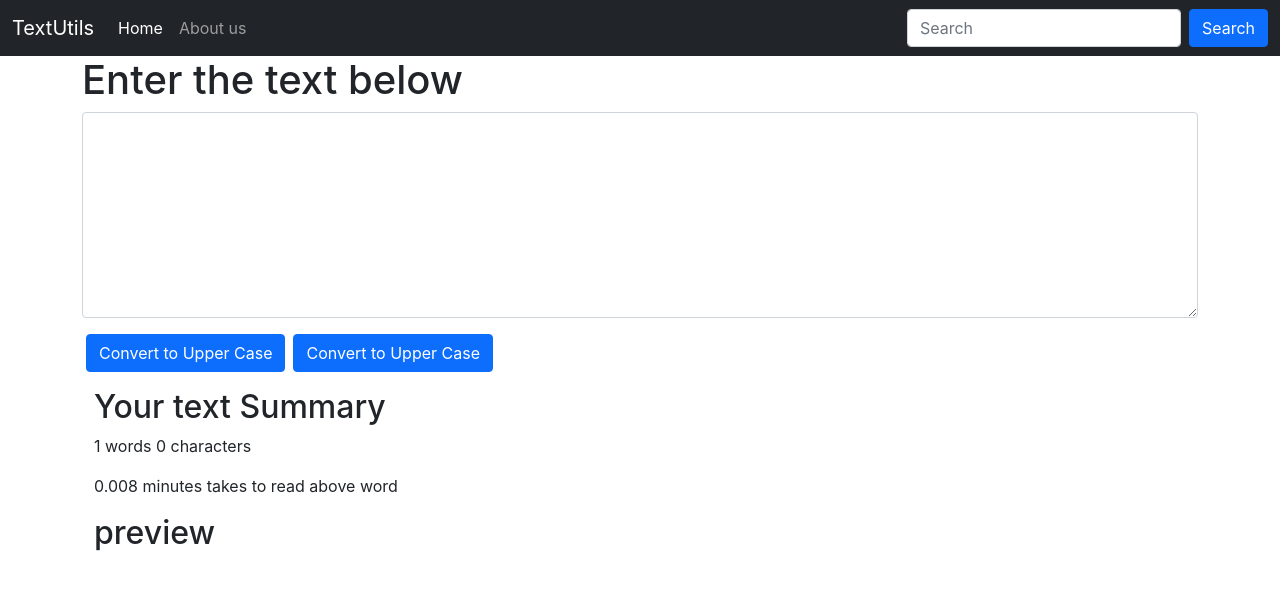
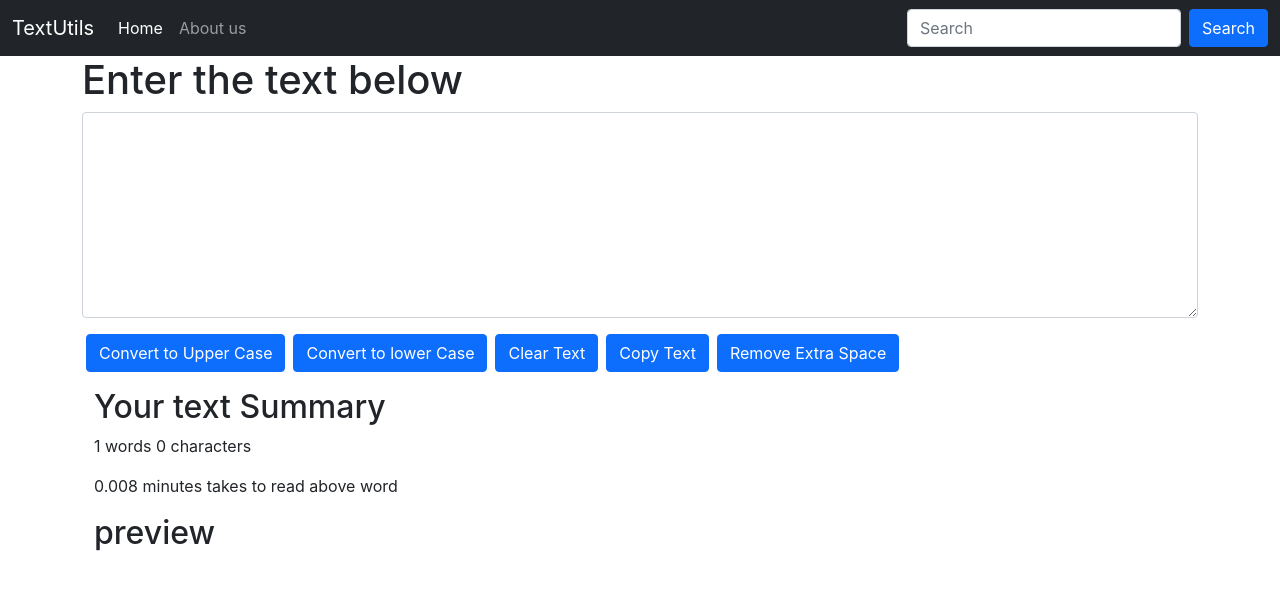
Before and after one commit to thedevaman/first-react-project, a React (Create React App) app: page / in a window 1280 px wide. Shown: the top 590 px of the page. Built offline with nearby package versions, Linux system fonts and the light colour scheme.

Commit message:
added Clear and copy button

```diff
--- a/src/components/Textform.js
+++ b/src/components/Textform.js
@@ -4,6 +4,12 @@ import PropTypes from 'prop-types'
 // useState : this is hooks
 
 export default function Textform(props) {
+
+  const [text, setText] = useState('');
+  // text="new text" //wrong way to change text
+  //setText("new text"); //correct way to change text
+
+
 const handleUpClick = ()=>{
   // console.log(text);
    let newText = text.toUpperCase();
@@ -18,11 +24,23 @@ const handleOnChange = (event)=>{
   // console.log("On Change");
   setText(event.target.value)
 }
+const handleclear = ()=>{
+  setText('');
+}
+
+const handlecopy = ()=>{
+  let newText = document.getElementById('mybox');
+  newText.select();
+  navigator.clipboard.writeText(newText.value);
+}
+
+const handlespace = ()=>{
+  let newText = text.split(/[ ]+/);
+  setText(newText.join(" "));
+}
 
 
-  const [text, setText] = useState('');
-  // text="new text" //wrong way to change text
-  //setText("new text"); //correct way to change text
+
   return (
     <>
     <div>
@@ -32,7 +50,10 @@ const handleOnChange = (event)=>{
       <textarea className="form-control" id="mybox" rows="8" value={text} onChange={handleOnChange}></textarea>
     </div>
     <button className='btn btn-primary mx-1' onClick={handleUpClick}>Convert to Upper Case</button>
-    <button className='btn btn-primary mx-1' onClick={handlelowClick}>Convert to Upper Case</button>
+    <button className='btn btn-primary mx-1' onClick={handlelowClick}>Convert to lower Case</button>
+    <button className='btn btn-primary mx-1' onClick={handleclear}>Clear Text</button>
+    <button className='btn btn-primary mx-1' onClick={handlecopy}>Copy Text</button>
+    <button className='btn btn-primary mx-1' onClick={handlespace}>Remove Extra Space</button>
   </div>
 
   <div className="container my-3">
```
